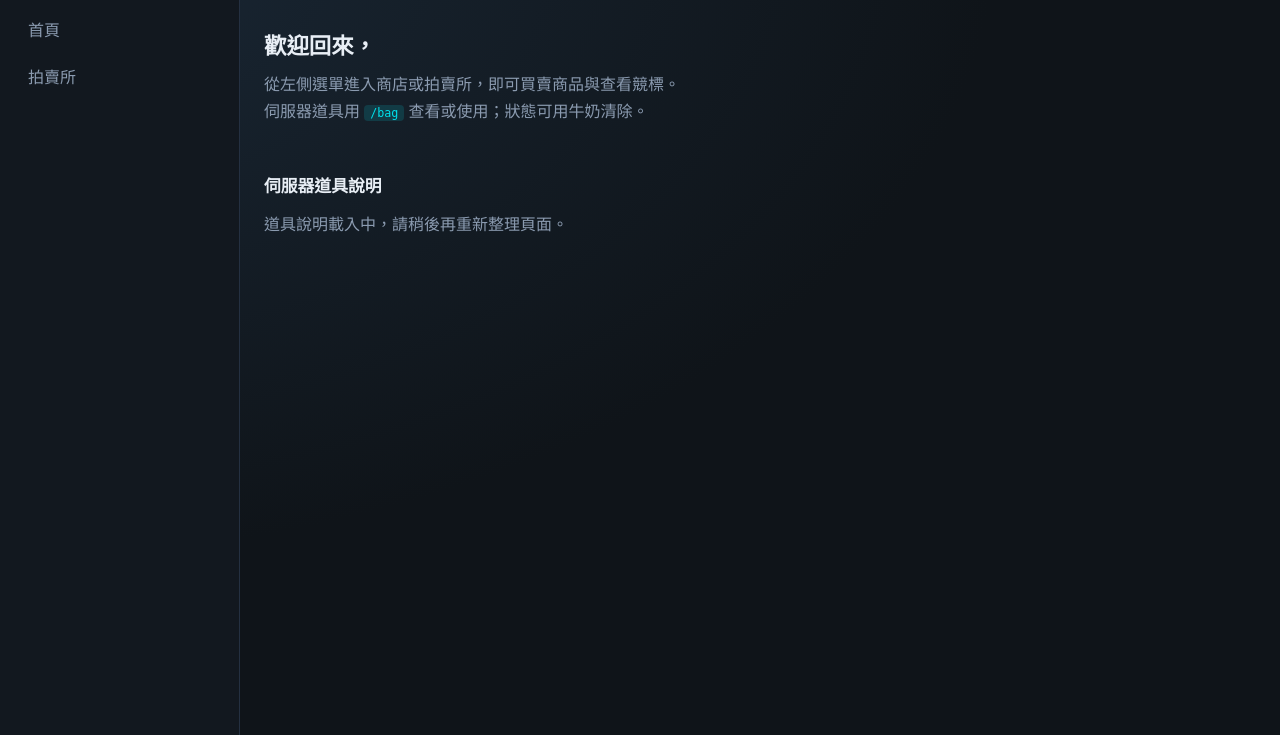
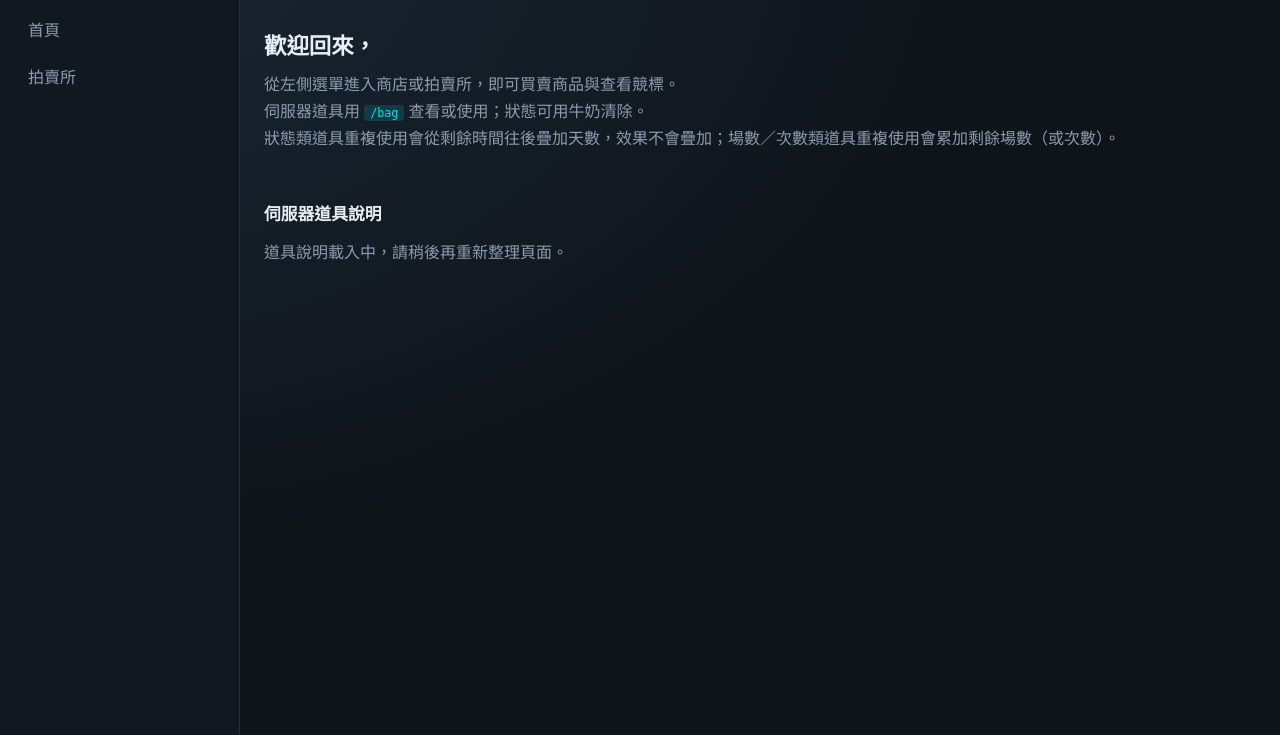
Before and after one commit to ani20168/Natalie-bot, a Python web app: template web/templates/panel.html in a window 1280 px wide. Shown: the part 65-800 px from the top of the page. Run offline with Jinja, Linux system fonts and the light colour scheme; the template is opened without the code that fills it, so the values that code supplies are empty.

Commit message:
優化文本

```diff
--- a/web/templates/panel.html
+++ b/web/templates/panel.html
@@ -1,7 +1,7 @@
 {% extends "app_layout.html" %}
 {% block main %}
 <h2>歡迎回來，{{ username }}</h2>
-<p class="home-lead">從左側選單進入商店或拍賣所，即可買賣商品與查看競標。<br>伺服器道具用 <code>/bag</code> 查看或使用；狀態可用牛奶清除。</p>
+<p class="home-lead">從左側選單進入商店或拍賣所，即可買賣商品與查看競標。<br>伺服器道具用 <code>/bag</code> 查看或使用；狀態可用牛奶清除。<br>狀態類道具重複使用會從剩餘時間往後疊加天數，效果不會疊加；場數／次數類道具重複使用會累加剩餘場數（或次數）。</p>
 
 <section class="home-guide">
   <h3>伺服器道具說明</h3>
```
